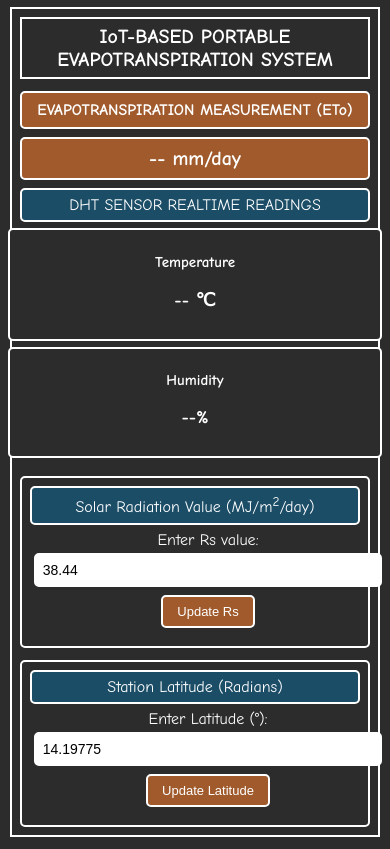
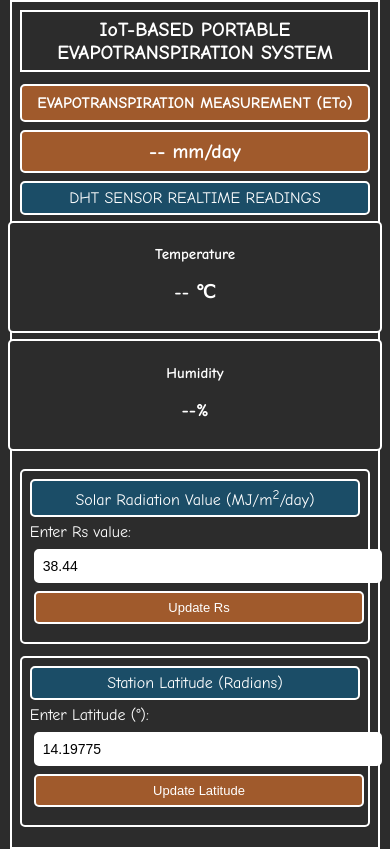
Before and after one commit to PortableEvapotranspirationDevice/eto-device.com, a plain HTML site: page index.html in a window 390 px wide. Drawn offline with Linux system fonts and the light colour scheme; no server answers.

Commit message:
Update index.html

```diff
--- a/index.html
+++ b/index.html
@@ -92,6 +92,7 @@
 
     .customize-rs-section {
       margin-top: 12px;
+      margin-bottom: 12px;
       padding: 8px;
       background-color: #2C2C2C;
       border-radius: 5px;
@@ -139,10 +140,18 @@
 
       .input-container {
         flex-direction: column;
+        align-items: stretch;
       }
 
-    .input-container input {
+      .input-container input,
+      .input-container button {
         width: 100%;
+      }
+
+      .input-container label {
+        width: 100%;
+        text-align: left;
+        margin-bottom: 4px;
       }
     }
   </style>
```
Lines whose indentation alone changed are shown as unchanged.
